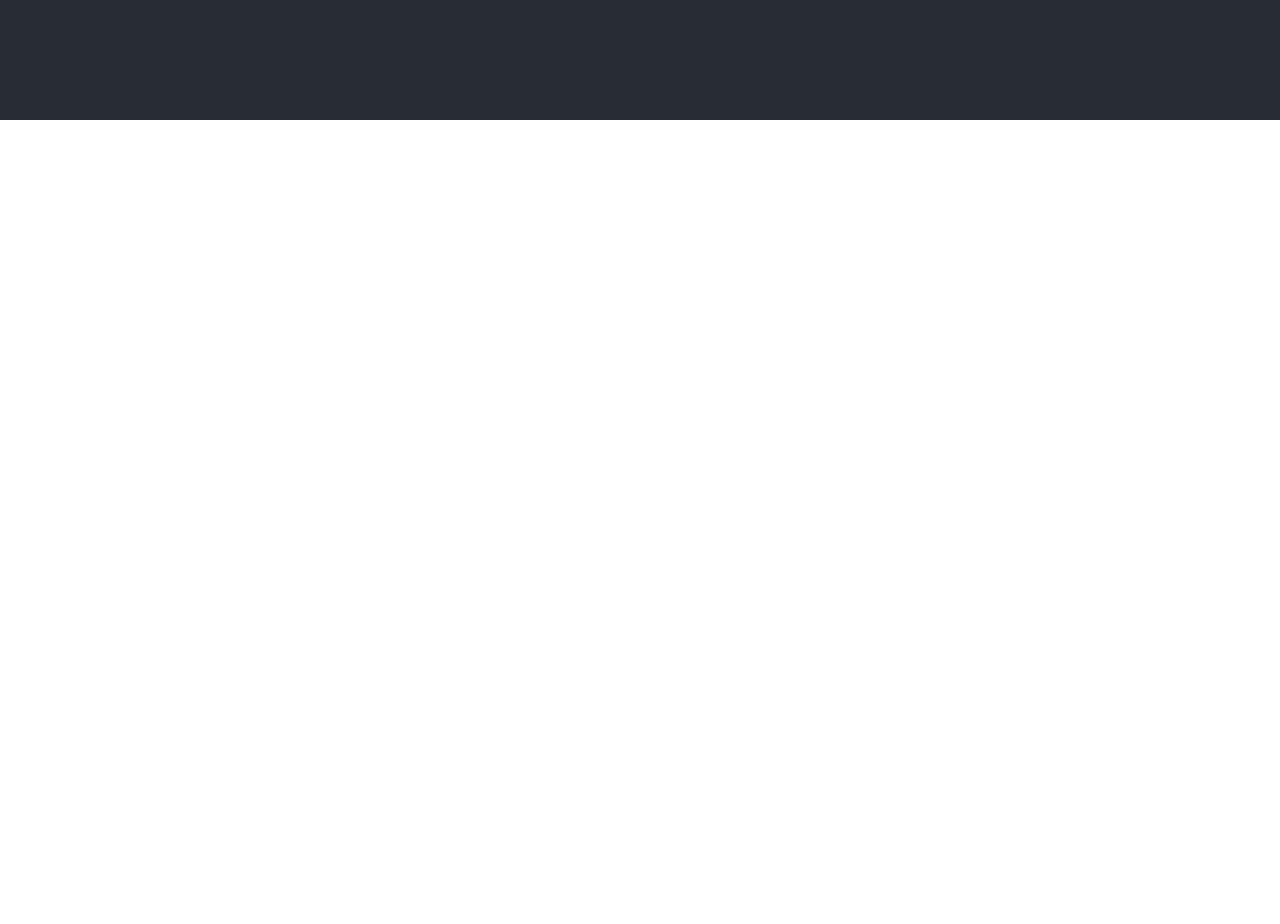
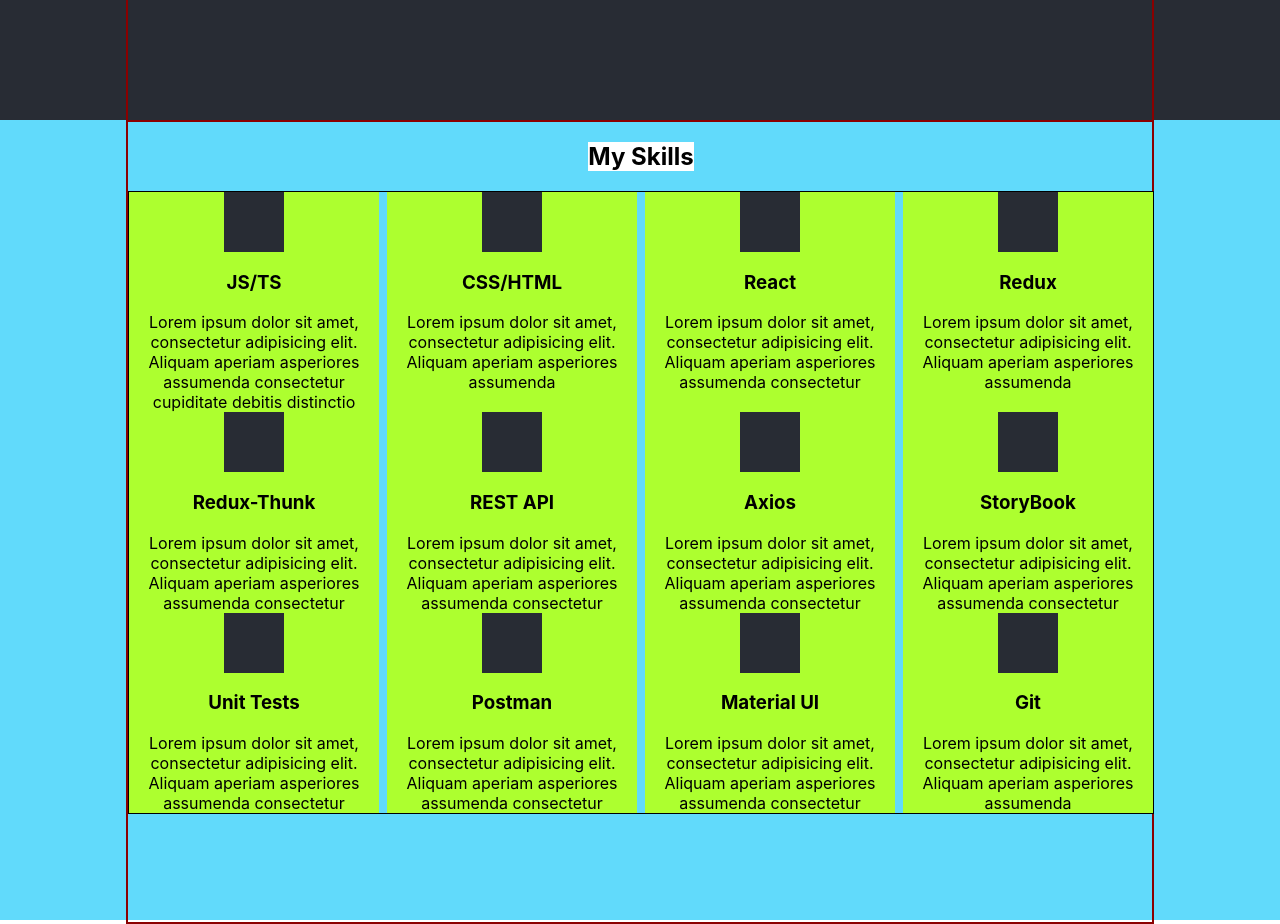
Before and after one commit to Dora-ApplePie/my_portfolio, a React (Create React App) app: page / in a window 1280 px wide. Shown: the part 760-1684 px from the top of the page. Before the commit the page ends 880 px from the top, so only its background shows below. Built offline with nearby package versions, Linux system fonts and the light colour scheme.

Commit message:
create Skills block

```diff
--- a/src/App.tsx
+++ b/src/App.tsx
@@ -2,14 +2,16 @@
 import './App.css';
 import Header from "./header/Header";
 import Main from "./main/Main";
+import Skills from "./skills/Skills";
 
 function App() {
-  return (
-    <div className="App">
-      <Header />
-      <Main />
-    </div>
-  );
+    return (
+        <div className="App">
+            <Header/>
+            <Main/>
+            <Skills/>
+        </div>
+    );
 }
 
 export default App;
--- a/src/common/styles/container.module.css
+++ b/src/common/styles/container.module.css
@@ -1,8 +1,10 @@
 .container{
     display: flex;
+    align-items: center;
     justify-content: space-around;
-    align-items: center;
+    flex-wrap: wrap;
     width: 80%;
     height: 100%;
     margin: 0 auto;
+    border: 2px solid darkred;
 }
--- a/src/main/Main.module.css
+++ b/src/main/Main.module.css
@@ -1,15 +1,6 @@
 .mainBlock {
     height: 100vh;
     background-color: #282c34;
-}
-
-.container{
-    display: flex;
-    justify-content: space-around;
-    align-items: center;
-    width: 80%;
-    height: 100%;
-    margin: 0 auto;
 }
 
 .intro {
--- a/src/main/Main.tsx
+++ b/src/main/Main.tsx
@@ -1,10 +1,11 @@
 import React from 'react';
 import style from './Main.module.css';
+import styleContainer from '../common/styles/container.module.css'
 
 function Main() {
     return (
         <div className={style.mainBlock}>
-            <div className={style.container}>
+            <div className={styleContainer.container}>
                 <div className={style.intro}>
                     <span>Hi There</span>
                     <h1>I am DARIA GOLENKO</h1>
--- /dev/null
+++ b/src/skills/Skills.module.css
@@ -0,0 +1,22 @@
+.skillsBlock {
+    height: 100vh;
+    background-color: #61dafb;
+}
+
+.skillsContainer {
+    flex-direction: column;
+    justify-content: flex-start;
+}
+
+.title {
+    background-color: white;
+}
+
+.skills {
+    display: flex;
+    width: 100%;
+    flex-wrap: wrap;
+    justify-content: space-between;
+    flex-wrap: wrap;
+    border: 1px solid;
+}
--- /dev/null
+++ b/src/skills/Skills.tsx
@@ -0,0 +1,31 @@
+import React from 'react';
+import style from './Skills.module.css';
+import styleContainer from '../common/styles/container.module.css';
+import Skill from "./skill/Skill";
+
+
+function Skills() {
+    return (
+        <div className={style.skillsBlock}>
+            <div className={`${styleContainer.container} ${style.skillsContainer}`}>
+                <h2 className={style.title}>My Skills</h2>
+                <div className={style.skills}>
+                    <Skill title={"JS/TS"} description={"Lorem ipsum dolor sit amet, consectetur adipisicing elit. Aliquam aperiam asperiores assumenda consectetur cupiditate debitis distinctio "}/>
+                    <Skill title={"CSS/HTML"} description={"Lorem ipsum dolor sit amet, consectetur adipisicing elit. Aliquam aperiam asperiores assumenda "}/>
+                    <Skill title={"React"} description={"Lorem ipsum dolor sit amet, consectetur adipisicing elit. Aliquam aperiam asperiores assumenda consectetur "}/>
+                    <Skill title={"Redux"} description={"Lorem ipsum dolor sit amet, consectetur adipisicing elit. Aliquam aperiam asperiores assumenda "}/>
+                    <Skill title={"Redux-Thunk"} description={"Lorem ipsum dolor sit amet, consectetur adipisicing elit. Aliquam aperiam asperiores assumenda consectetur "}/>
+                    <Skill title={"REST API"} description={"Lorem ipsum dolor sit amet, consectetur adipisicing elit. Aliquam aperiam asperiores assumenda consectetur "}/>
+                    <Skill title={"Axios"} description={"Lorem ipsum dolor sit amet, consectetur adipisicing elit. Aliquam aperiam asperiores assumenda consectetur "}/>
+                    <Skill title={"StoryBook"} description={"Lorem ipsum dolor sit amet, consectetur adipisicing elit. Aliquam aperiam asperiores assumenda consectetur "}/>
+                    <Skill title={"Unit Tests"} description={"Lorem ipsum dolor sit amet, consectetur adipisicing elit. Aliquam aperiam asperiores assumenda consectetur "}/>
+                    <Skill title={"Postman"} description={"Lorem ipsum dolor sit amet, consectetur adipisicing elit. Aliquam aperiam asperiores assumenda consectetur "}/>
+                    <Skill title={"Material UI"} description={"Lorem ipsum dolor sit amet, consectetur adipisicing elit. Aliquam aperiam asperiores assumenda consectetur "}/>
+                    <Skill title={"Git"} description={"Lorem ipsum dolor sit amet, consectetur adipisicing elit. Aliquam aperiam asperiores assumenda "}/>
+                </div>
+            </div>
+        </div>
+    );
+}
+
+export default Skills;
--- /dev/null
+++ b/src/skills/skill/Skill.module.css
@@ -0,0 +1,14 @@
+.skill {
+    display: flex;
+    width: 250px;
+    flex-direction: column;
+    align-items: center;
+    text-align: center;
+    background-color: greenyellow;
+}
+
+.icon {
+    width: 60px;
+    height: 60px;
+    background-color: #282c34;
+}
--- /dev/null
+++ b/src/skills/skill/Skill.tsx
@@ -0,0 +1,21 @@
+import React from 'react';
+import style from './Skill.module.css';
+
+type propsType = {
+    title: string
+    description: string
+}
+
+function Skill(props: propsType) {
+    return (
+        <div className={style.skill}>
+            <div className={style.icon}></div>
+            <h3>{props.title}</h3>
+            <span className={style.description}>
+                {props.description}
+            </span>
+        </div>
+    );
+}
+
+export default Skill;
```
